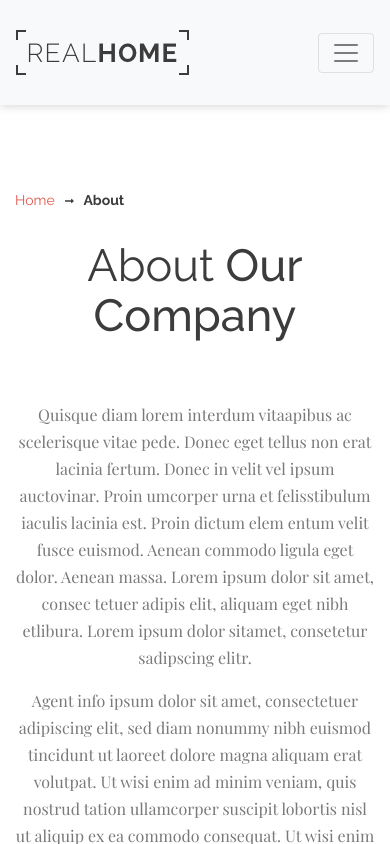
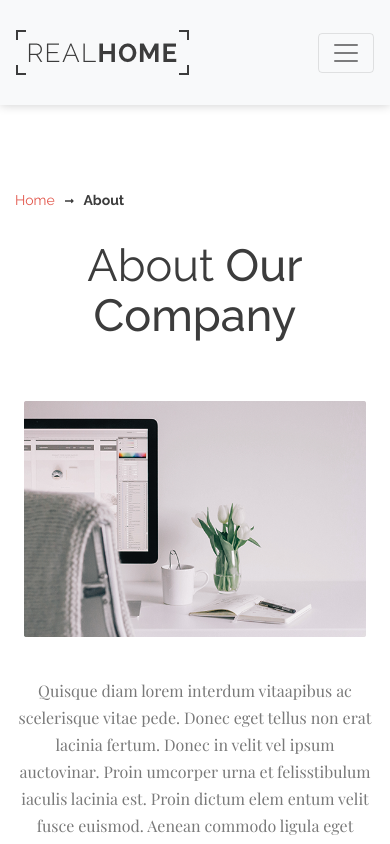
Before and after one commit to FlorentEden/maquette-en-react, a React (Create React App) app in the folder monaplli/: page /about in a window 390 px wide. Shown: the top 844 px of the page. Built offline with nearby package versions, Linux system fonts and the light colour scheme.

Commit message:
commit 4

```diff
--- a/monaplli/src/App.scss
+++ b/monaplli/src/App.scss
@@ -200,13 +200,15 @@ body{
 }
 
 @media screen and (max-width: 640px) {
+  .Section-Type1-FlexBox{
+    flex-direction: column;
+  }
   .SectionType1-FlexBox-Img{
-    display: none;
-  }
-  .SectionType1-FlexBox-Img img{
-    display: none;
+    width: 100%;
+    text-align: center;
   }
   .SectionType1-FlexBox-paragraph{
+    margin-top: 40px;
     width: 100%;
     text-align: center;
   }
```
